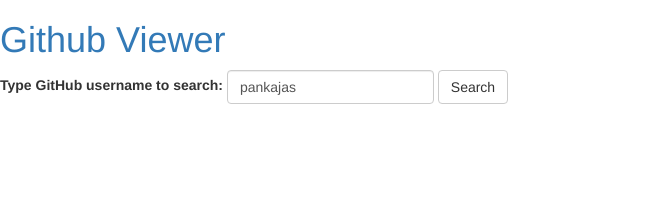
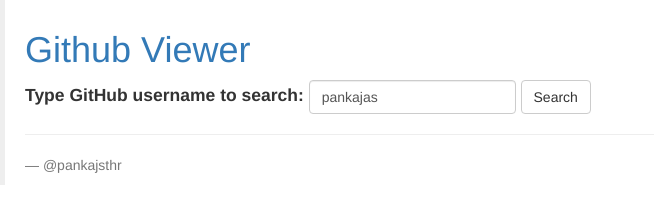
Before and after one commit to PankajAS/Ragistration.com, a plain HTML site: page index.html in a window 1280 px wide. Shown: the whole page, without its empty margins (0-654 px from the left). Drawn offline with nearby package versions, Linux system fonts and the light colour scheme; some packages are replaced by stand-ins of ours.

Commit message:
Update index.html

```diff
--- a/index.html
+++ b/index.html
@@ -16,14 +16,16 @@
   </head>
 
   <body>
-    <header>
+<blockquote>
+   <header>
       <a href="#/main">
         <h1>Github Viewer</h1>
       </a>
-
     </header>
-
     <div ng-view></div>
+	<hr>
+  <footer>@pankajsthr</footer>
+</blockquote>
 
   </body>
 
```
